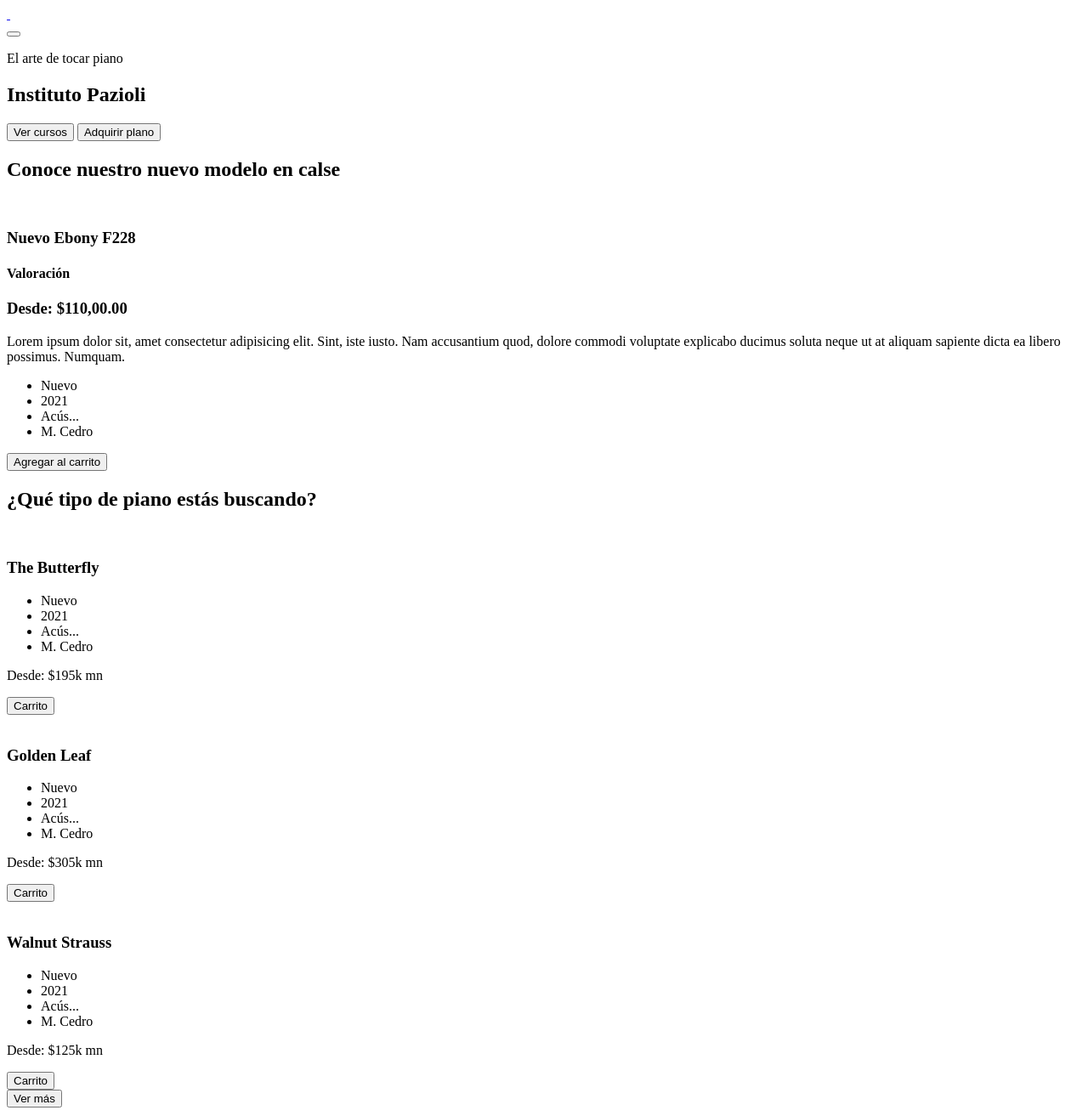
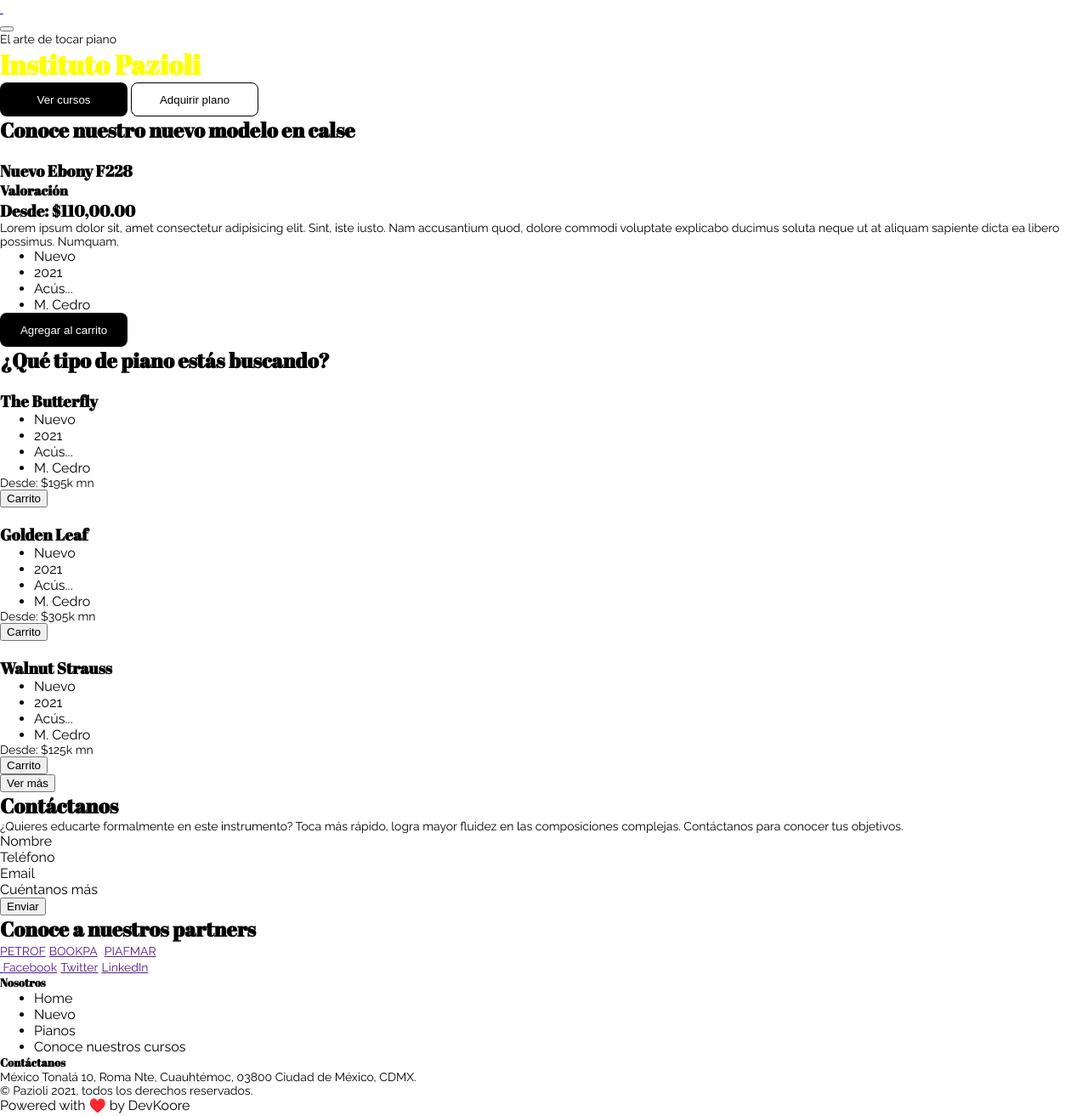
Before and after one commit to jonatanare/12-desafio-maquetado, a plain HTML site: page index.html in a window 1280 px wide. Shown: the top 1313 px of the page at 85% size. Drawn offline with nearby package versions, Linux system fonts and the light colour scheme; files that its build step writes are made by us from their sources.

Commit message:
[UPDATE] naming of classes in sections

```diff
--- a/css/_base.scss
+++ b/css/_base.scss
@@ -0,0 +1,25 @@
+@use './variables';
+
+* {
+    box-sizing: border-box;
+    margin: 0;
+}
+
+body {
+    font-family: variables.$font-raleway;
+    font-size: 16px;
+    font-weight: 400;
+}
+
+h1, h2, h3, h4 ,h5 {
+    font-family: variables.$font-abril-fatface;
+    font-weight: bold;
+}
+
+p,
+a {
+  font-family: variables.$font-raleway;
+  font-style: normal;
+  font-weight: normal;
+  font-size: 14px;
+}
--- a/css/_mixins.scss
+++ b/css/_mixins.scss
@@ -0,0 +1,51 @@
+@use './variables';
+
+@mixin btn-pazioli($width: 150px, $height:40px){
+    width: $width;
+    height: $height;
+    border: none;
+    border-radius: 8px;
+
+    &.contained {
+        background-color: variables.$black-900;
+        color: variables.$brown-800;
+        &:hover {
+            background-color: variables.$black-700;
+            color: variables.$brown-800;
+            cursor: pointer;
+        }
+        &:active{
+            background-color: variables.$black-900;
+
+        }
+    }
+
+    &.outlined {
+        background-color: variables.$brown-800;
+        color: variables.$black-900;
+        border: 1px solid variables.$black-900;
+
+        &:hover {
+            background-color: variables.$black-700;
+            color: variables.$brown-800;
+            cursor: pointer;
+        }
+
+        &:active{
+            background-color: variables.$black-900;
+
+        }
+
+    }
+
+}
+
+@mixin responsive($breakpoint) {
+
+    @if ($breakpoint == variables.$large) {
+      @media screen and (min-width: variables.$large) {
+        @content;
+      }
+    }
+
+  }
--- a/css/_variables.scss
+++ b/css/_variables.scss
@@ -0,0 +1,14 @@
+// Color primary
+$black-900: #000000;
+$brown-800: #FFFFFF;
+
+// Color secundary
+$yellow-900: #FFBA60;
+$black-700: rgba(0, 0, 0, 0.75);
+
+// fuente
+$font-raleway: 'Raleway', sans-serif;
+$font-abril-fatface:  'Abril Fatface', cursive;
+
+// Breakpoints
+$large: 992px;
--- /dev/null
+++ b/css/components/_buttons.scss
@@ -0,0 +1,5 @@
+@use '../mixins';
+
+.btn-pazioli{
+    @include mixins.btn-pazioli;
+}
--- /dev/null
+++ b/css/home/_hero.scss
@@ -0,0 +1,13 @@
+@use '../variables';
+.hero {
+
+    &__h1{
+        font-size: 32px;
+        color: yellow;
+    }
+
+    .botones{
+        background-color: yellow;
+
+    }
+}
--- a/css/home/_nav.scss
+++ b/css/home/_nav.scss
@@ -0,0 +1 @@
+@use '../variables';
--- a/index.html
+++ b/index.html
@@ -5,13 +5,19 @@
     <meta charset="UTF-8">
     <meta http-equiv="X-UA-Compatible" content="IE=edge">
     <meta name="viewport" content="width=device-width, initial-scale=1.0">
-    <title>12 Desafio Modulo Maquetado</title>
     <link rel="stylesheet" href="./css/style.css">
+    <link rel="preconnect" href="https://fonts.googleapis.com">
+    <link rel="preconnect" href="https://fonts.gstatic.com" crossorigin>
+    <link href="https://fonts.googleapis.com/css2?family=Abril+Fatface&display=swap" rel="stylesheet">
+    <link href="https://fonts.googleapis.com/css2?family=Raleway:wght@400;600;700&display=swap" rel="stylesheet">
+
+    <title>12 Desafío Modulo Maquetado</title>
+
 </head>
 
 <body>
-    <header>
-        <nav>
+    <header class="header">
+        <nav class="nav">
             <a href="#">
                 <img src="icon-pazioli" alt="">
             </a>
@@ -19,16 +25,14 @@
         </nav>
         <button></button>
     </header>
-    <section>
-        <p>El arte de tocar piano</p>
-        <h1>Instituto Pazioli</h1>
-        <div>
-            <button>Ver cursos</button>
-            <button>Adquirir plano</button>
-            <img src="#" alt="">
-        </div>
+    <section class="hero">
+        <p class="">El arte de tocar piano</p>
+        <h1 class="hero__h1">Instituto Pazioli</h1>
+        <button class="btn-pazioli contained">Ver cursos</button>
+        <button class="btn-pazioli outlined">Adquirir plano</button>
+        <img src="#" alt="">
     </section>
-    <section>
+    <section class="new-models">
         <h2>Conoce nuestro nuevo modelo en calse</h2>
         <img src="#" alt="">
         <article>
@@ -44,10 +48,10 @@
                 <li>Acús...</li>
                 <li>M. Cedro</li>
             </ul>
-            <button>Agregar al carrito</button>
+            <button class="btn-pazioli contained">Agregar al carrito</button>
         </article>
     </section>
-    <section>
+    <section class="products-type">
         <h2>¿Qué tipo de piano estás buscando?</h2>
         <article>
             <img src="#" alt="">
@@ -87,7 +91,7 @@
         </article>
         <button>Ver más</button>
     </section>
-    <section>
+    <section class="contact-us">
         <h2>Contáctanos</h2>
         <p>¿Quieres educarte formalmente en este instrumento? Toca más rápido, logra mayor fluidez en las composiciones
             complejas. Contáctanos para conocer tus objetivos.</p>
@@ -100,7 +104,7 @@
             <button>Enviar</button>
         </div>
     </section>
-    <section>
+    <section class="partners">
         <h2>Conoce a nuestros partners</h2>
         <a href="">PETROF</a>
         <!--<button></button>-->
@@ -111,7 +115,7 @@
         <!--<button></button>-->
         <img src="#" alt="">
     </section>
-    <footer>
+    <footer class="footer">
         <a href="#">
             <img src="#" alt="">
         </a>
@@ -137,5 +141,4 @@
         DevKoore
     </footer>
 </body>
-
 </html>
```
Also changed, not shown: css/style.scss (+17 -0 lines), assets/home/hero/img-piano-negro.png (added), assets/home/products-type/img-piano-2.png (added), assets/icons/icon-cart.svg (added), css/home/_contact-us.scss (added), css/home/_new-model.scss (added), css/home/_partners.scss (added), css/home/_products-type.scss (added), css/style.css (added), 1 other file.
